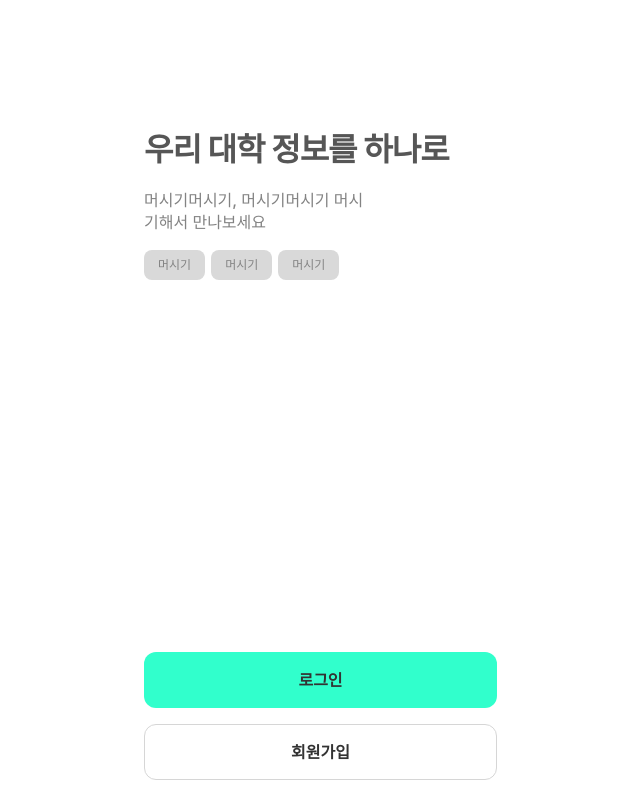
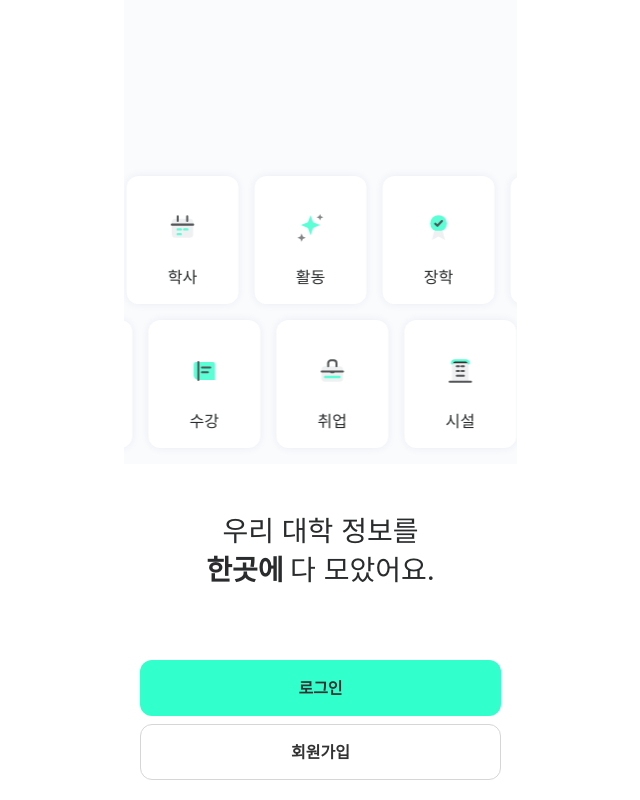
Before and after one commit to campus-navi/frontend, a React (Vite) app: page / in a window 1280 px wide. Shown: the whole page, without its empty margins (312-952 px from the left). Built offline with nearby package versions, Linux system fonts and the light colour scheme; no server answers.

Commit message:
task: 온보딩 페이지 임시 UI 개선 (#165)

```diff
--- a/src/pages/OnboardingPage.tsx
+++ b/src/pages/OnboardingPage.tsx
@@ -1,11 +1,80 @@
 import { useNavigate } from 'react-router-dom';
 
 import { CtaButton } from '@/components/ui/CtaButton';
-import { SubTitle } from '@/components/ui/SubTitle';
-import { TagChip } from '@/components/ui/TagChip';
-import { Title } from '@/components/ui/Title';
+import { SvgIcon } from '@/components/ui/SvgIcon';
 
-const onboardingTags = ['머시기', '머시기', '머시기'];
+const onboardingCards = [
+  [
+    { label: '수강', icon: 'course' },
+    { label: '학사', icon: 'calendar' },
+    { label: '활동', icon: 'spark' },
+    { label: '장학', icon: 'award' },
+  ],
+  [
+    { label: '취업', icon: 'briefcase' },
+    { label: '시설', icon: 'building' },
+    { label: '학생 지원', icon: 'heart' },
+    { label: '활동', icon: 'spark' },
+    { label: '수강', icon: 'course' },
+  ],
+];
+
+type OnboardingCardIcon = (typeof onboardingCards)[number][number]['icon'];
+
+function OnboardingCardBadge({ icon }: { icon: OnboardingCardIcon }) {
+  return (
+    <span className="flex size-16 items-center justify-center text-[#292B2C]">
+      <SvgIcon viewBox="0 0 32 32" size={38} decorative className="opacity-80">
+        {icon === 'course' ? (
+          <>
+            <path d="M9 8.5h14a2 2 0 0 1 2 2v13H11a4 4 0 0 1-4-4v-9a2 2 0 0 1 2-2Z" fill="#31FFCC" />
+            <path d="M11 8.5v15M14 13h7M14 17h5" fill="none" stroke="currentColor" strokeLinecap="round" strokeWidth="1.7" />
+          </>
+        ) : null}
+        {icon === 'calendar' ? (
+          <>
+            <rect x="7" y="9" width="18" height="16" rx="3" fill="#EBEDF0" />
+            <path d="M7 14h18M12 7v4M20 7v4" fill="none" stroke="currentColor" strokeLinecap="round" strokeWidth="1.7" />
+            <path d="M12 18h2.5M17.5 18H20M12 22h2.5" stroke="#31FFCC" strokeLinecap="round" strokeWidth="2" />
+          </>
+        ) : null}
+        {icon === 'spark' ? (
+          <>
+            <path d="M16 6l2.2 6.1L24 14.4l-5.8 2.4L16 23l-2.2-6.2L8 14.4l5.8-2.3L16 6Z" fill="#31FFCC" />
+            <path d="M8.5 21.5l1 2.5 2.5 1-2.5 1-1 2.5-1-2.5-2.5-1 2.5-1 1-2.5ZM24 5l.8 2 2 .8-2 .8-.8 2-.8-2-2-.8 2-.8L24 5Z" fill="currentColor" opacity="0.72" />
+          </>
+        ) : null}
+        {icon === 'award' ? (
+          <>
+            <circle cx="16" cy="13" r="7" fill="#31FFCC" />
+            <path d="M12.5 19.2 10.5 27l5.5-3 5.5 3-2-7.8" fill="#EBEDF0" />
+            <path d="m13.3 13.2 1.8 1.8 3.8-4" fill="none" stroke="currentColor" strokeLinecap="round" strokeLinejoin="round" strokeWidth="1.8" />
+          </>
+        ) : null}
+        {icon === 'briefcase' ? (
+          <>
+            <rect x="7" y="12" width="18" height="13" rx="3" fill="#EBEDF0" />
+            <path d="M12.5 12V9.5A2.5 2.5 0 0 1 15 7h2a2.5 2.5 0 0 1 2.5 2.5V12M7 16.5h18M15 17h2" fill="none" stroke="currentColor" strokeLinecap="round" strokeWidth="1.7" />
+            <path d="M10 21h12" stroke="#31FFCC" strokeLinecap="round" strokeWidth="2" />
+          </>
+        ) : null}
+        {icon === 'building' ? (
+          <>
+            <path d="M9 25V9.5A2.5 2.5 0 0 1 11.5 7h9A2.5 2.5 0 0 1 23 9.5V25" fill="#EBEDF0" />
+            <path d="M7 25h18M13 12h2M17 12h2M13 16h2M17 16h2M13 20h6" fill="none" stroke="currentColor" strokeLinecap="round" strokeWidth="1.7" />
+            <path d="M9 9.5A2.5 2.5 0 0 1 11.5 7h9A2.5 2.5 0 0 1 23 9.5" stroke="#31FFCC" strokeLinecap="round" strokeWidth="2" />
+          </>
+        ) : null}
+        {icon === 'heart' ? (
+          <>
+            <path d="M16 25s-8-4.7-8-11a5 5 0 0 1 8-4 5 5 0 0 1 8 4c0 6.3-8 11-8 11Z" fill="#31FFCC" />
+            <path d="M12 16h3l1-2.5 2 5 1-2.5h2" fill="none" stroke="currentColor" strokeLinecap="round" strokeLinejoin="round" strokeWidth="1.7" />
+          </>
+        ) : null}
+      </SvgIcon>
+    </span>
+  );
+}
 
 export default function OnboardingPage() {
   const navigate = useNavigate();
@@ -13,20 +82,46 @@ export default function OnboardingPage() {
   return (
     <main className="h-[100svh] overflow-hidden bg-white">
       <div className="mx-auto h-[100svh] w-full max-w-[393px] bg-white">
-        <section className="mx-auto flex h-full w-full max-w-[393px] flex-col justify-between bg-white px-5 pb-[max(20px,env(safe-area-inset-bottom))] pt-[clamp(72px,16vh,176px)]">
-          <div className="flex flex-col items-start gap-[clamp(12px,3vw,16px)]">
-            <Title>우리 대학 정보를 하나로</Title>
-            <SubTitle className="max-w-[clamp(182px,46vw,220px)]">
-              머시기머시기, 머시기머시기 머시기해서 만나보세요
-            </SubTitle>
-            <div className="flex flex-wrap items-center gap-[6px]">
-              {onboardingTags.map((label, index) => (
-                <TagChip key={`${label}-${index}`} label={label} />
-              ))}
+        <section className="mx-auto flex h-full w-full max-w-[393px] flex-col justify-between bg-white px-4 pb-[max(20px,env(safe-area-inset-bottom))]">
+          <div className="-mx-4">
+            <div className="flex h-[min(500px,58svh)] flex-col justify-end overflow-hidden bg-[#FAFBFD] pb-4 pt-[clamp(96px,16svh,135px)]">
+              <div className="space-y-4" aria-hidden="true">
+                {onboardingCards.map((cards, rowIndex) => {
+                  const repeatedCards = [...cards, ...cards];
+
+                  return (
+                    <div
+                      key={`onboarding-card-row-${rowIndex}`}
+                      className={[
+                        'onboarding-card-track flex w-max gap-4',
+                        rowIndex === 0 ? 'onboarding-card-track-left' : 'onboarding-card-track-right',
+                      ].join(' ')}
+                    >
+                      {repeatedCards.map(({ label, icon }, index) => (
+                        <div
+                          key={`${rowIndex}-${label}-${index}`}
+                          className="flex h-32 w-28 shrink-0 flex-col items-center justify-end gap-2 rounded-xl bg-white px-4 pb-4 pt-5 text-center text-base font-normal leading-[1.4] text-[#292B2C] shadow-[0_0_8px_rgba(0,53,103,0.08)]"
+                        >
+                          <OnboardingCardBadge icon={icon} />
+                          {label}
+                        </div>
+                      ))}
+                    </div>
+                  );
+                })}
+              </div>
+
             </div>
+
+            <h1 className="pt-[clamp(40px,6svh,49px)] text-center text-[28px] font-normal leading-[1.4] tracking-normal text-[#292B2C]">
+              <span className="block">우리 대학 정보를</span>
+              <span className="block">
+                <strong className="font-bold">한곳에 </strong>다 모았어요.
+              </span>
+            </h1>
           </div>
 
-          <div className="w-full space-y-4 pt-[clamp(24px,8vh,72px)]">
+          <div className="w-full space-y-2 pt-[clamp(24px,6svh,58px)]">
             <CtaButton variant="primary" onClick={() => navigate('/login')}>
               로그인
             </CtaButton>
--- a/src/styles/global.css
+++ b/src/styles/global.css
@@ -63,7 +63,39 @@ body {
     }
   }
 
+  @keyframes onboarding-card-scroll-left {
+    0% {
+      transform: translateX(0);
+    }
+
+    100% {
+      transform: translateX(-50%);
+    }
+  }
+
+  @keyframes onboarding-card-scroll-right {
+    0% {
+      transform: translateX(-50%);
+    }
+
+    100% {
+      transform: translateX(0);
+    }
+  }
+
   .signup-slide-down {
     animation: signup-slide-down 220ms ease-out;
   }
+
+  .onboarding-card-track {
+    will-change: transform;
+  }
+
+  .onboarding-card-track-left {
+    animation: onboarding-card-scroll-left 22s linear infinite;
+  }
+
+  .onboarding-card-track-right {
+    animation: onboarding-card-scroll-right 24s linear infinite;
+  }
 }
```
